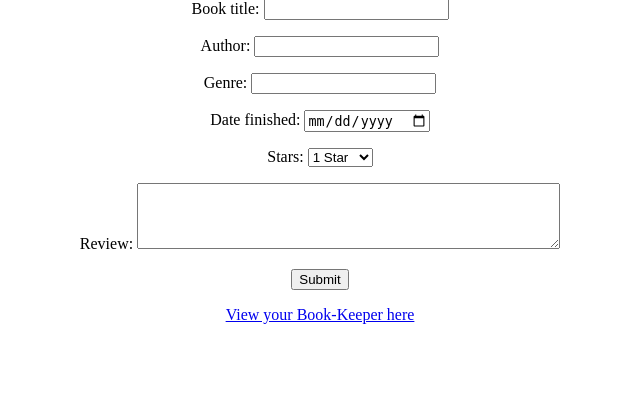
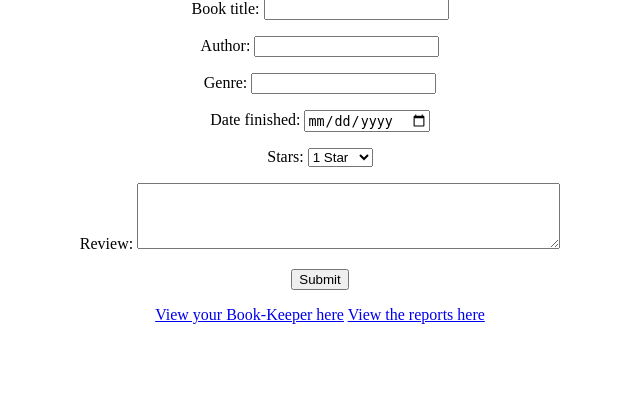
Before and after one commit to bekrol/cosc349-assn1, a PHP site: page /reports/index.php in a window 1280 px wide. Shown: the part 169-575 px from the top of the page, without its empty margins (320-960 px from the left). Run offline with PHP 8.4, Linux system fonts and the light colour scheme.

Commit message:
Add link to reports index.php

```diff
--- a/www/index.php
+++ b/www/index.php
@@ -49,6 +49,7 @@
   </form>
 
   <a href="database.php">View your Book-Keeper here</a>
+  <a href="reports/index.php">View the reports here</a>
 
 </body>
 </html>
```
